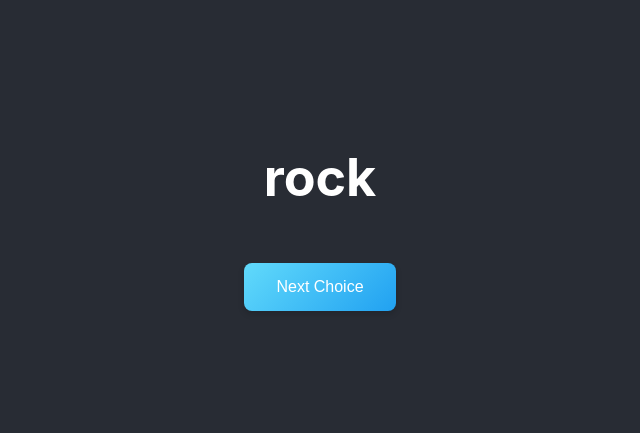
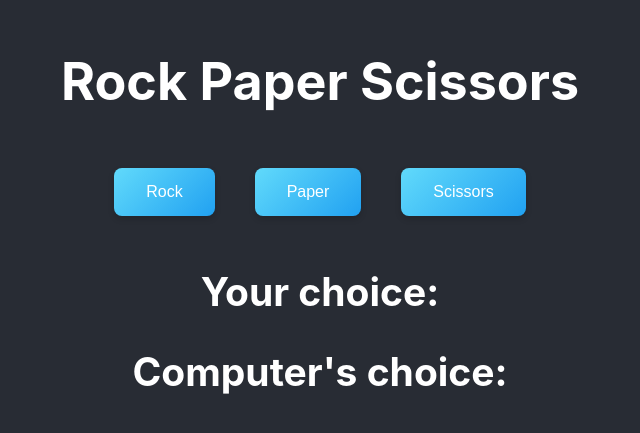
Before and after one commit to Harshak-1744/Codedamn-Front-End, a React (Create React App) app in the folder React-Projects/project-6/: page / in a window 1280 px wide. Shown: the part 179-612 px from the top of the page, without its empty margins (320-960 px from the left). Built offline with nearby package versions, Linux system fonts and the light colour scheme.

Commit message:
Update Game.jsx

```diff
--- a/React-Projects/project-6/src/components/Game.jsx
+++ b/React-Projects/project-6/src/components/Game.jsx
@@ -1,19 +1,46 @@
 import React, { useState } from 'react';
 
 export default function Game() {
-    const [game, setGame] = useState('rock');
+    const [userChoice, setUserChoice] = useState(null);
+    const [computerChoice, setComputerChoice] = useState(null);
+    const [result, setResult] = useState('');
 
-    const nextChoice = () => {
-        const choices = ['rock', 'paper', 'scissors'];
-        const currentIndex = choices.indexOf(game);
-        const nextIndex = (currentIndex + 1) % choices.length;
-        setGame(choices[nextIndex]);
+    const choices = ['rock', 'paper', 'scissors'];
+
+    const handleUserChoice = (choice) => {
+        setUserChoice(choice);
+        const computerChoice = choices[Math.floor(Math.random() * choices.length)];
+        setComputerChoice(computerChoice);
+        determineWinner(choice, computerChoice);
+    };
+
+    const determineWinner = (userChoice, computerChoice) => {
+        if (userChoice === computerChoice) {
+            setResult('It\'s a tie!');
+        } else if (
+            (userChoice === 'rock' && computerChoice === 'scissors') ||
+            (userChoice === 'paper' && computerChoice === 'rock') ||
+            (userChoice === 'scissors' && computerChoice === 'paper')
+        ) {
+            setResult('You win!');
+        } else {
+            setResult('You lose!');
+        }
     };
 
     return (
         <div className="App-header">
-            <h1>{game}</h1>
-            <button className="App-button" onClick={nextChoice}>Next Choice</button>
+            <h1>Rock Paper Scissors</h1>
+            <div>
+                <button className="App-button" onClick={() => handleUserChoice('rock')}>Rock</button>
+                <button className="App-button" onClick={() => handleUserChoice('paper')}>Paper</button>
+                <button className="App-button" onClick={() => handleUserChoice('scissors')}>Scissors</button>
+            </div>
+            <div>
+                <h2>Your choice: {userChoice}</h2>
+                <h2>Computer's choice: {computerChoice}</h2>
+                <h2>{result}</h2>
+            </div>
         </div>
     );
 }
```
